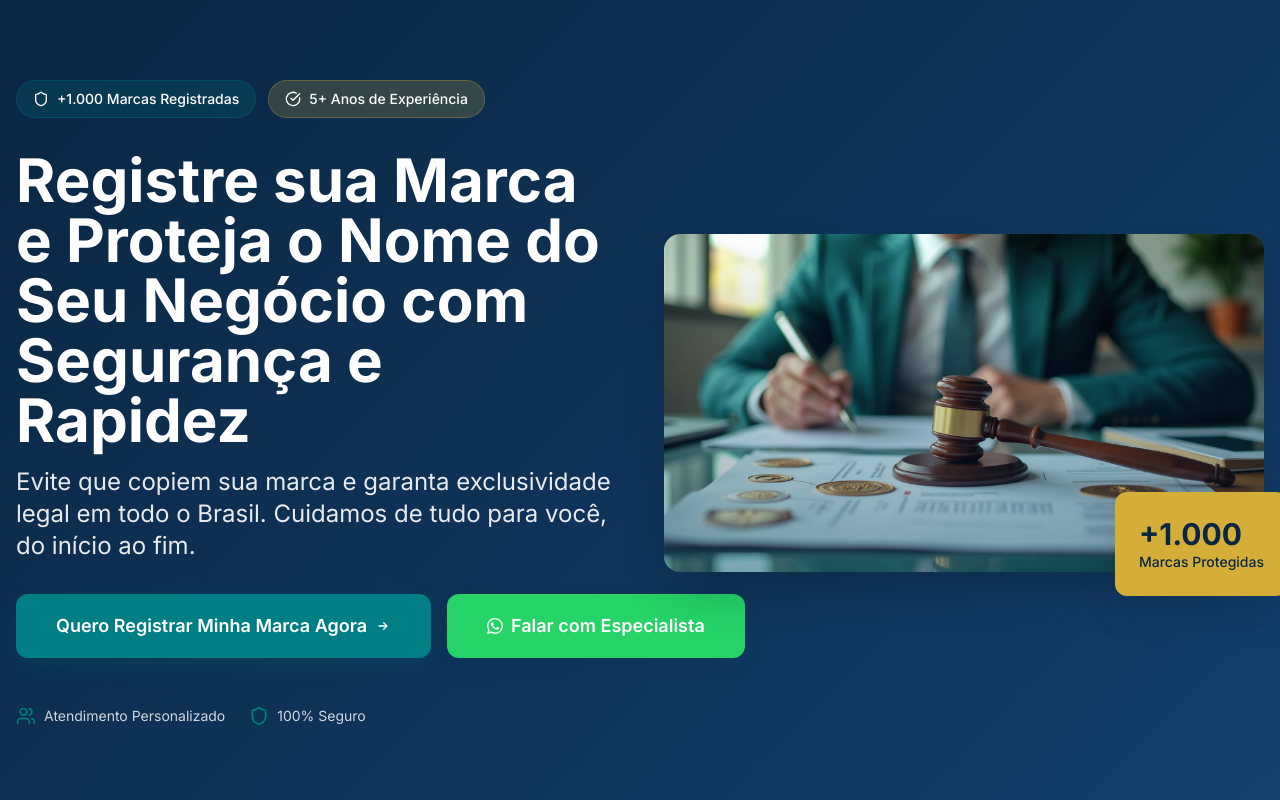
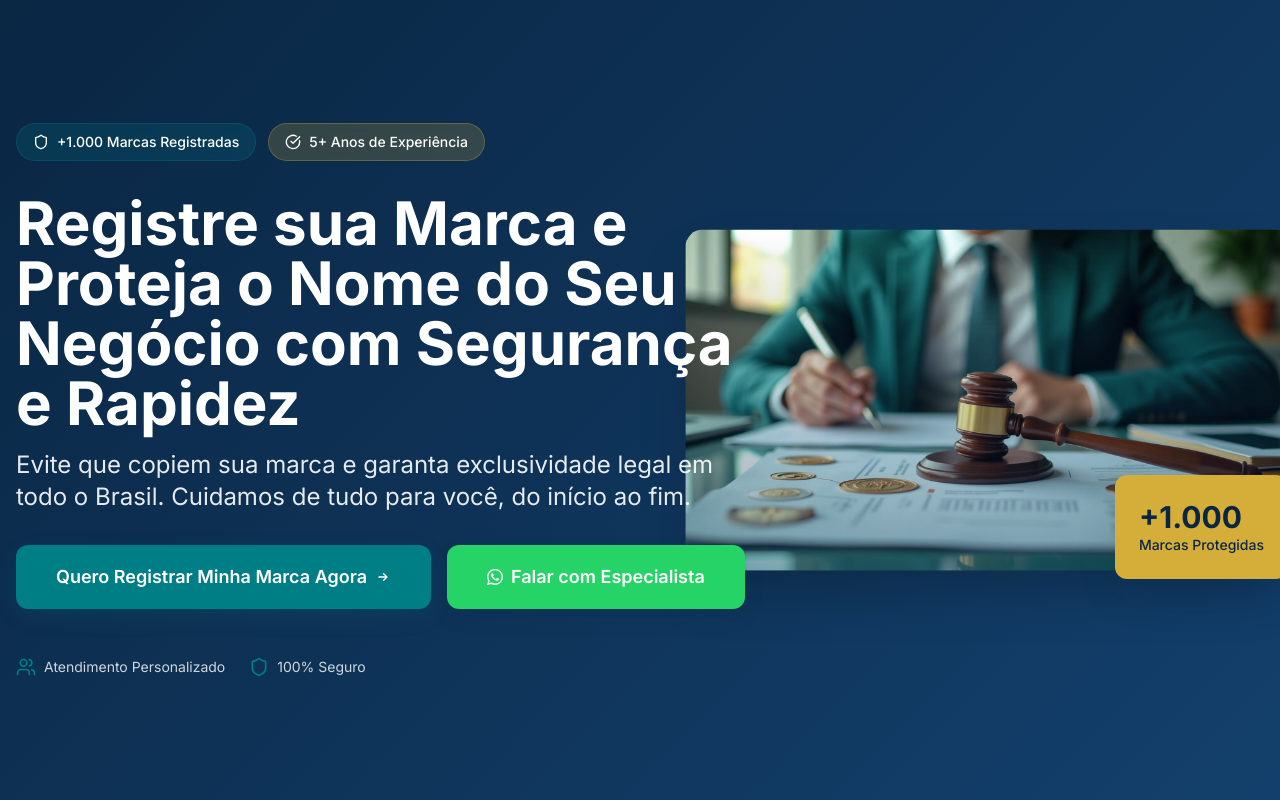
Before and after one commit to gustavopelicioniii-rgb/LEGAL-MARK---PROJETO-JULIA-E-GUSTAVO, a React (Vite) app: page / in a window 1280 px wide. Shown: the top 800 px of the page. Built offline with nearby package versions, Linux system fonts and the light colour scheme; the HTML template or start-up script is replaced by a standard one.

Commit message:
Fix: Adjust hero section layout

```diff
--- a/src/components/Hero.tsx
+++ b/src/components/Hero.tsx
@@ -18,9 +18,9 @@ const Hero = () => {
       </div>
 
       <div className="container mx-auto px-4 py-8 sm:py-12 lg:py-20 relative z-10">
-        <div className="grid lg:grid-cols-2 gap-8 lg:gap-12 items-center">
+        <div className="grid lg:grid-cols-[1fr_1.2fr] gap-0 items-center relative">
           {/* Content */}
-          <div className="text-white space-y-6 sm:space-y-8">
+          <div className="text-white space-y-6 sm:space-y-8 relative z-20 lg:pr-8">
             {/* Badges */}
             <div className="flex flex-wrap gap-2 sm:gap-3">
               <Badge variant="secondary" className="bg-accent/20 text-white border-accent/30 backdrop-blur-sm py-1.5 px-3 sm:py-2 sm:px-4 text-xs sm:text-sm font-medium">
@@ -89,8 +89,8 @@ const Hero = () => {
           </div>
 
           {/* Image */}
-          <div className="relative lg:block hidden">
-            <div className="relative rounded-2xl overflow-hidden shadow-2xl">
+          <div className="relative lg:block hidden lg:-ml-16 z-10">
+            <div className="relative rounded-2xl overflow-hidden shadow-2xl scale-110">
               <img
                 src={heroImage}
                 alt="Registro de Marca e Proteção de Propriedade Intelectual"
@@ -100,7 +100,7 @@ const Hero = () => {
             </div>
 
             {/* Floating Badge */}
-            <div className="absolute -bottom-6 -right-6 bg-gold text-gold-foreground p-6 rounded-xl shadow-lg">
+            <div className="absolute -bottom-6 -right-6 bg-gold text-gold-foreground p-6 rounded-xl shadow-lg z-30">
               <div className="text-3xl font-bold">+1.000</div>
               <div className="text-sm font-medium">Marcas Protegidas</div>
             </div>
```
